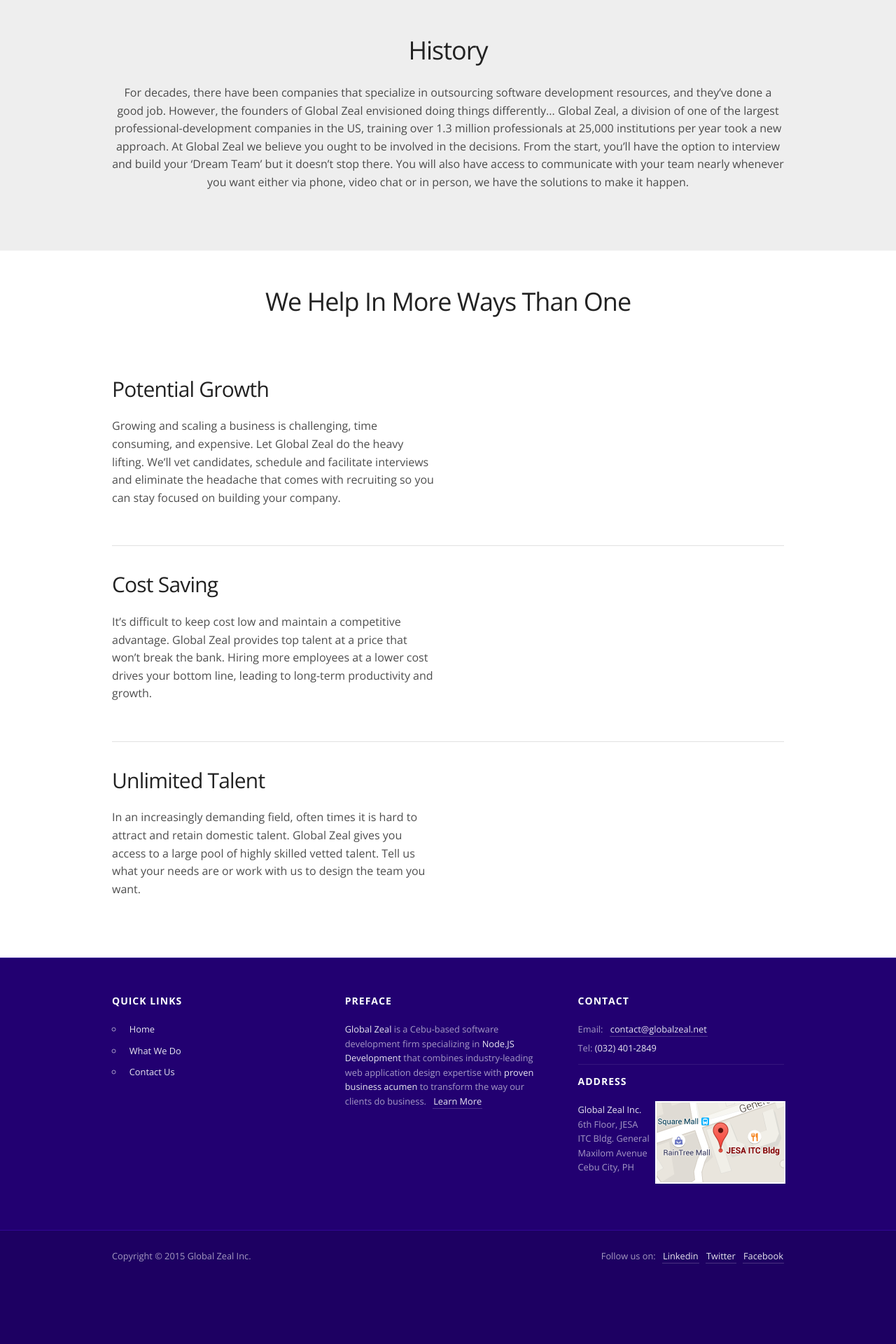
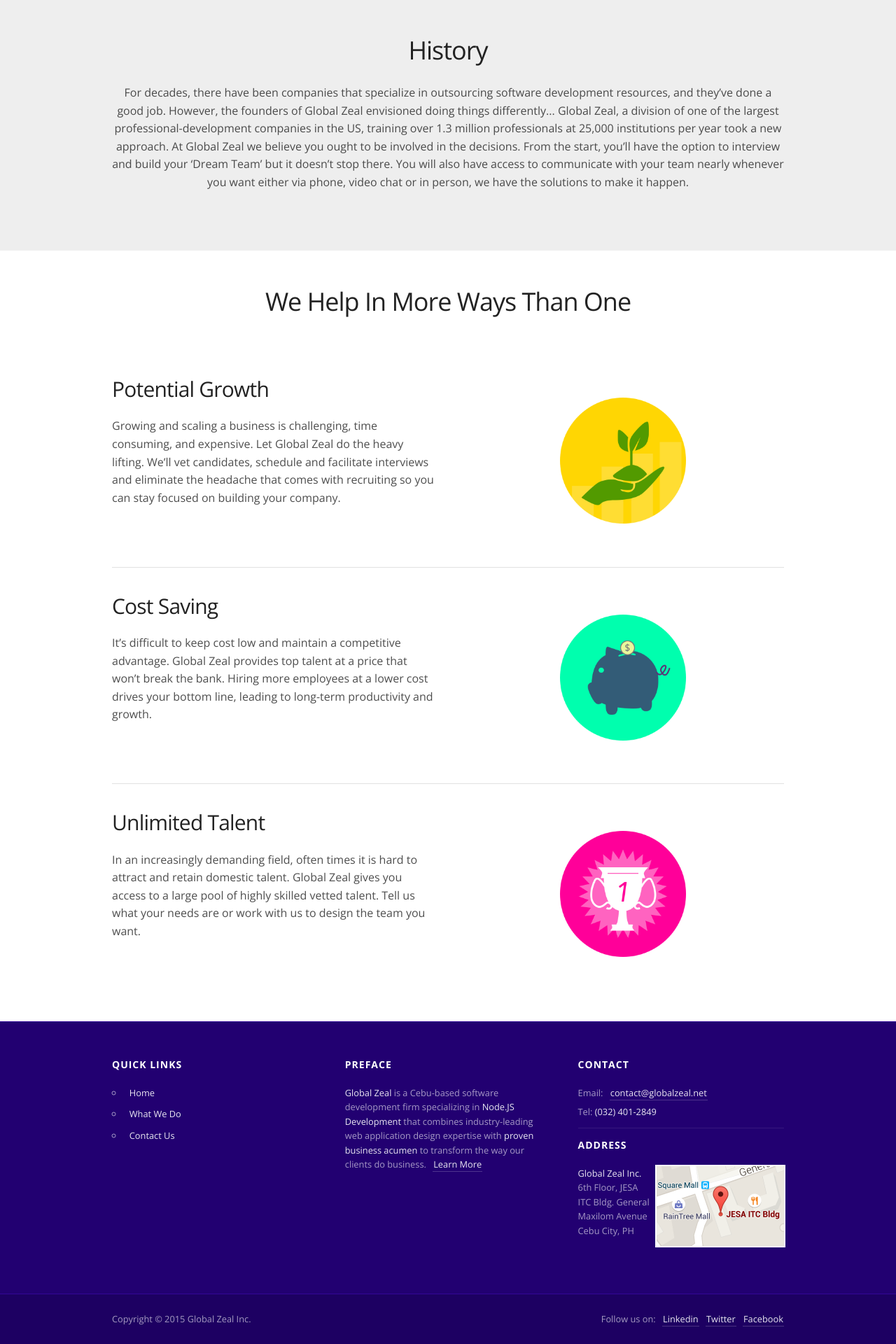
Before and after one commit to globalzeal/globalzeal.github.io, a Jekyll site: the page built from what-we-do.html, in a window 1280 px wide. Shown: the part 770-2690 px from the top of the page at 70% size. Built offline with Jekyll 4.4.1, drawn with Linux system fonts in a browser that asks for light colours; nearby versions of some CDN libraries; some web fonts are replaced; before the commit the page ends 2599 px from its top, so only the background shows below that.

Commit message:
add what-we-do icons

```diff
--- a/what-we-do.html
+++ b/what-we-do.html
@@ -32,7 +32,8 @@
                     <h4>Potential Growth</h4>
                     <p>Growing and scaling a business is challenging, time consuming, and expensive. Let Global Zeal do the heavy lifting. We’ll vet candidates, schedule and facilitate interviews and eliminate the headache that comes with recruiting so you can stay focused on building your company.</p>
                 </div>
-                <div class="one-half column">
+                <div class="one-half column center">
+									<img src="/images/growth.png" alt="growth" width="180px">
                 </div>
             </div>
             <hr>
@@ -41,7 +42,8 @@
                     <h4>Cost Saving</h4>
                     <p>It’s difficult to keep cost low and maintain a competitive advantage. Global Zeal provides top talent at a price that won’t break the bank. Hiring more employees at a lower cost drives your bottom line, leading to long-term productivity and growth.</p>
                 </div>
-                <div class="one-half column">
+                <div class="one-half column center">
+									<img src="/images/savings.png" alt="growth" width="180px">
                 </div>
             </div>
             <hr>
@@ -50,7 +52,8 @@
                     <h4>Unlimited Talent</h4>
                     <p>In an increasingly demanding field, often times it is hard to attract and retain domestic talent. Global Zeal gives you access to a large pool of highly skilled vetted talent. Tell us what your needs are or work with us to design the team you want.</p>
                 </div>
-                <div class="one-half column">
+                <div class="one-half column center">
+									<img src="/images/talent.png" alt="growth" width="180px">
                 </div>
             </div>
         </div>
```
Also changed, not shown: images/growth.png (added), images/savings.png (added), images/talent.png (added).
